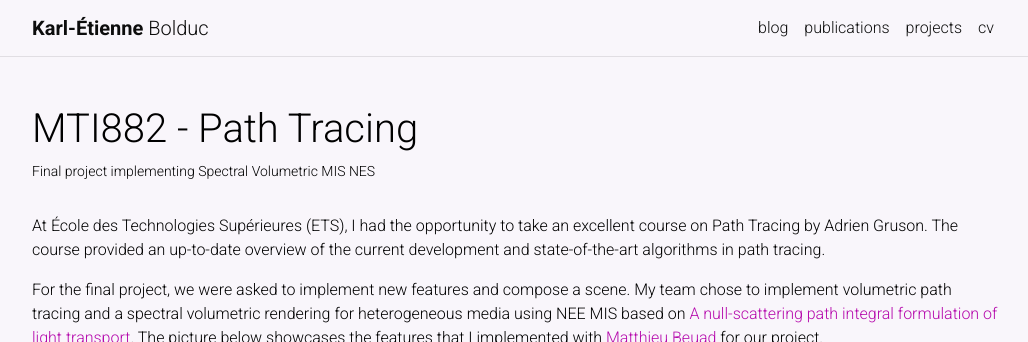
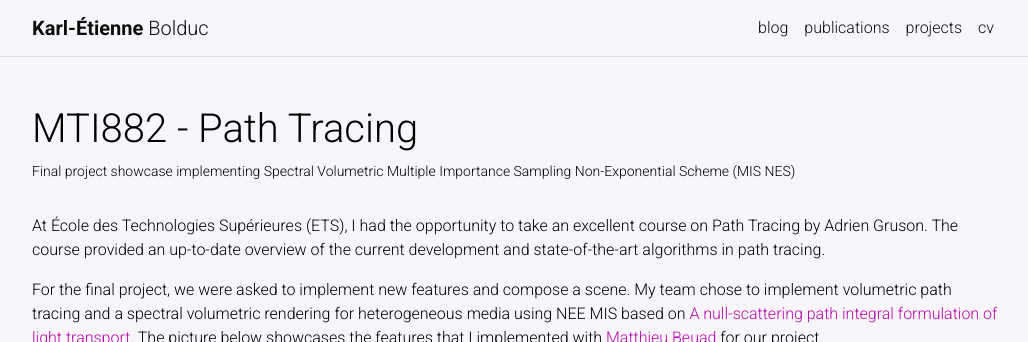
Before and after one commit to bolducke/bolducke.github.io, a Jekyll site: the page built from _projects/mti882_path_tracer.md, in a window 1280 px wide and 900 px high, cut to the strip 0-342 px from the top of the window. Shown: the whole strip, without its empty margins (123-1151 px from the left). Built offline with Jekyll 4.4.1, drawn with Linux system fonts in a browser that asks for light colours; comment, search, counter and statistics services are not loaded; a style sheet for code colours, icons or effects is not loaded.

Commit message:
Improve projects descriptions

```diff
--- a/_projects/mti882_path_tracer.md
+++ b/_projects/mti882_path_tracer.md
@@ -1,7 +1,7 @@
 ---
 layout: page
 title: MTI882 - Path Tracing
-description: Final project implementing Spectral Volumetric MIS NES
+description: Final project showcase implementing Spectral Volumetric Multiple Importance Sampling Non-Exponential Scheme (MIS NES)
 img: assets/img/projects/mti882_path_tracer/thumbnail.png
 importance: 1
 category: formation
```
